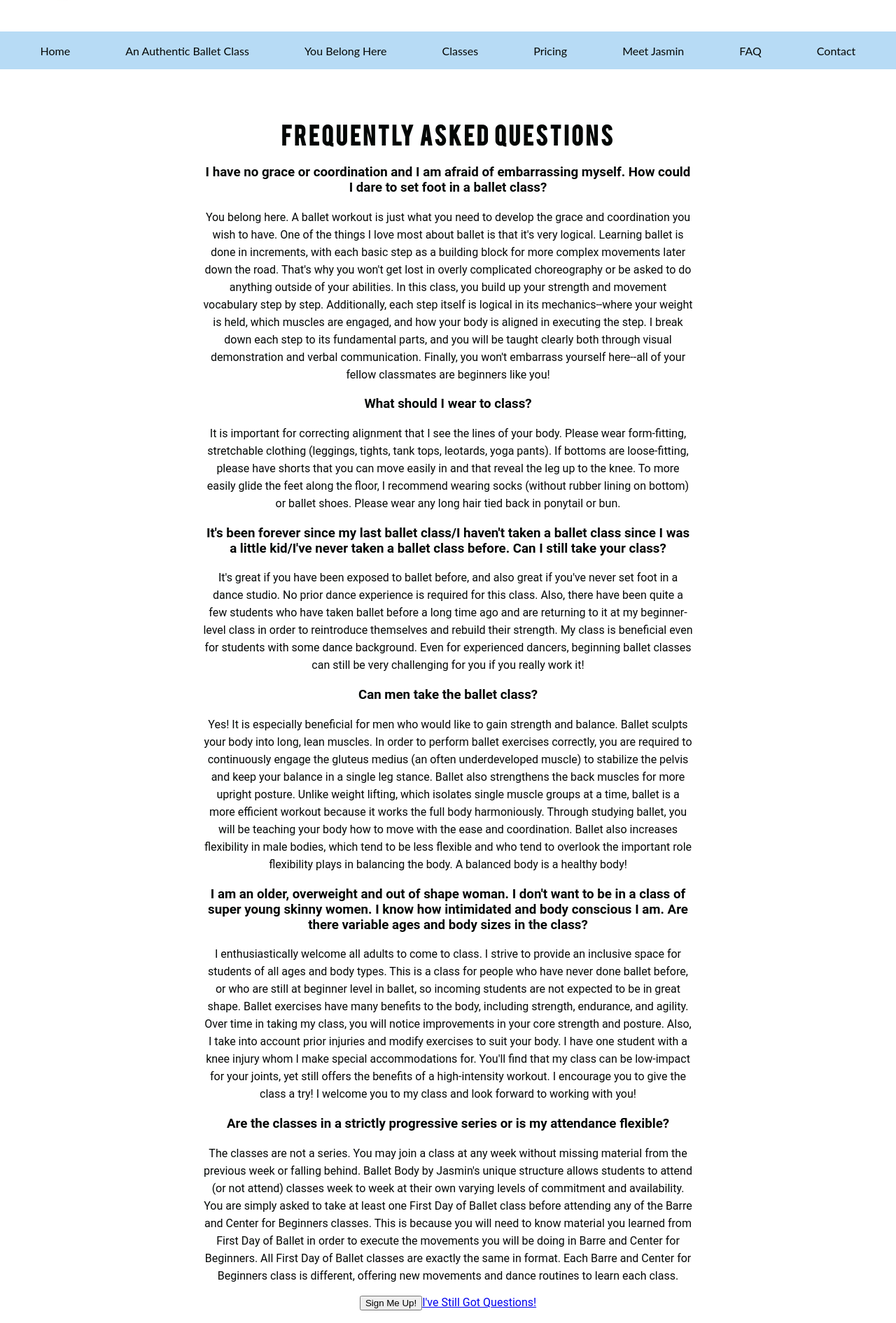
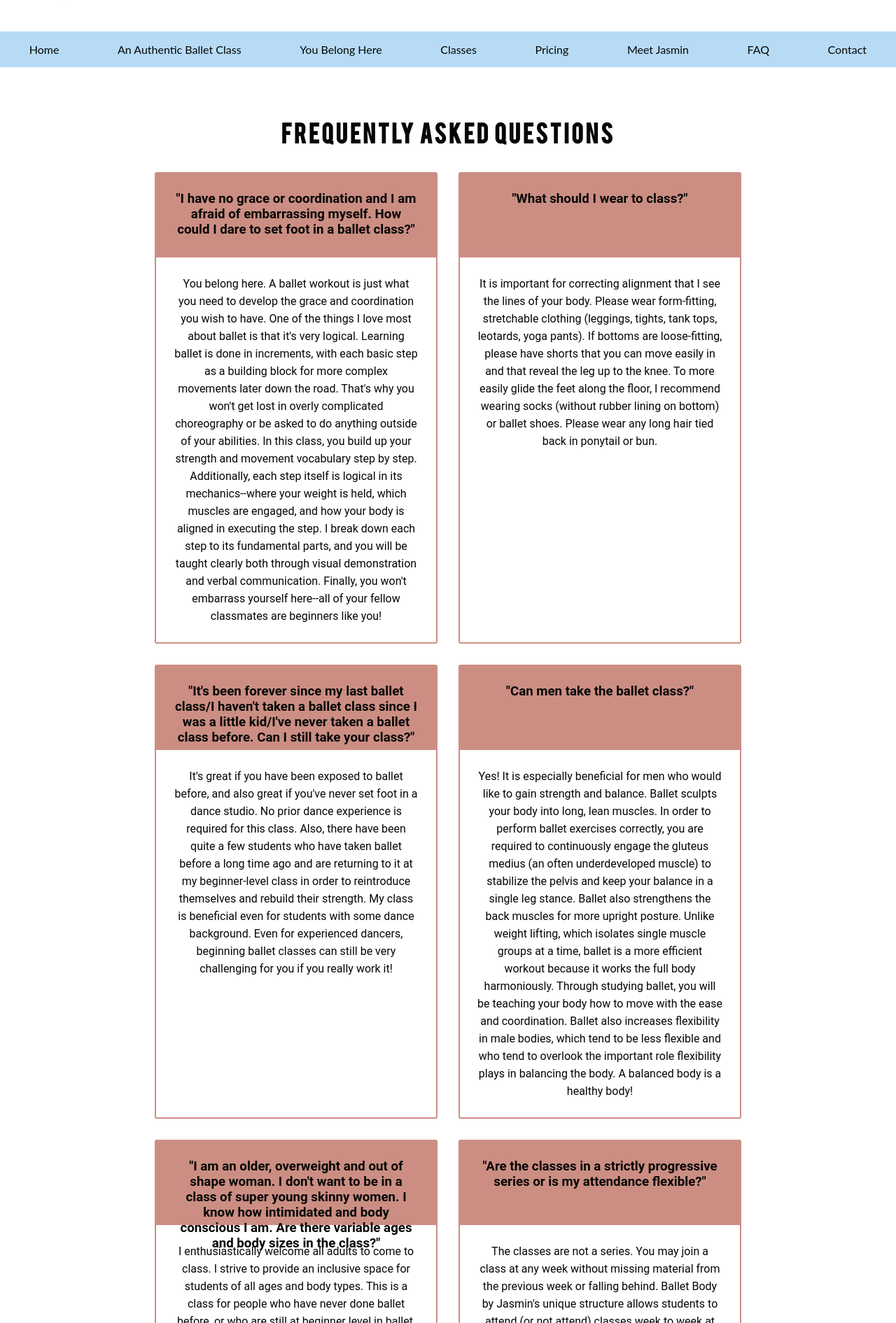
Before and after one commit to JasminTrotter/Ballet-Body-by-Jasmin, a React (Create React App) app: page /FAQ in a window 1280 px wide. Shown: the part 249-2140 px from the top of the page at 70% size. Built offline with nearby package versions, Linux system fonts and the light colour scheme.

Commit message:
lookin even better (more styles)

```diff
--- a/src/App.css
+++ b/src/App.css
@@ -6,6 +6,10 @@
 @font-face {
 	font-family: PlaylistScript;
 	src: url(./assets/Playlist-Script.otf);
+}
+
+.hidden {
+	display: none;
 }
 
 .App {
@@ -21,6 +25,27 @@
 	margin-left: 20px;
 }
 
+.tagbox {
+	float: right;
+	text-align: right;
+	position: static;
+}
+
+
+.social-logo {
+	height: 40px;
+	padding: 10px;
+}
+
+.yelp-logo {
+	height: 70px;
+	padding: 10px;
+}
+
+.yelp-logo:hover, .yelp-logo:active, .social-logo:hover, .social-logo:active {
+	filter: brightness(1.5);
+}
+
 .tagline {
 	font-family: 'PlaylistScript';
 	font-size: 40px;
@@ -30,35 +55,26 @@
 
 .spicy-header {
 	font-family: 'PlaylistScript';
-	font-size: 20px;
+	font-size: 27px;
 	padding: 20px;
 }
 
-
-
-.tagbox {
-	float: right;
-	text-align: right;
-}
-
-
-.social-logo {
-	height: 40px;
-	padding: 10px;
-}
 
 main {
 	text-align: center;
 	margin: auto;
 	width: 70%;
-	max-width: 700px;
 	padding: 50px 10px;
 }
 
 nav {
   font-family: "Lato", sans-serif;
+  padding: 1% 0;
+
+/*  blackish*/
   color: #040706;
-  padding: 1% 0;
+
+/*  light blue*/
   background-color: #B7DBF5;
 }
 
@@ -66,24 +82,31 @@ nav {
 	color: #040706;
 	text-decoration: none;
 	margin: auto;
+	padding: 25px 10px;
+	position: relative;
+	top: -22px;
 }
 
-.navlink:visited {
-	text-decoration: none;
+.navlink:hover, .navlink:active {
+	background-color: white;
 }
 
 .desktopNav {
   column-count: 8;
-  padding: 18px;
   margin-left: auto;
   display: flex;
   font-size: 16px;
-  height: 18px;
+  height: 25px;
 }
 
 h1, h2 {
 	font-family: 'Bebas';
 	letter-spacing: 3px;
+}
+
+.article {
+	max-width: 700px;
+	margin: auto;
 }
 
 p {
@@ -117,3 +140,74 @@ p {
 	border: 5px solid #CC8E83;
 	margin-bottom:30px;
 }
+
+button, .naving-button {
+	background-color: #CC8E83;
+	color: #040706;
+	padding: 12px;
+	border: none;
+	border-radius: 3px;
+	cursor: pointer;
+	text-decoration: none;
+
+}
+
+button:hover, button:active, .naving-button:hover, .naving-button:active {
+	background-color: #B7DBF5;
+}
+
+ul {
+	padding-left: 0px;
+}
+
+.Q-holder, .price-container {
+	display: flex;
+	flex-wrap: wrap;
+	justify-content: center;
+}
+
+.aQ {
+	border: #CC8E83 solid 2px;
+	border-radius: 3px;
+	width: 400px;
+	margin: 15px;
+}
+
+.price-item {
+	border: #349EDB solid 2px;
+	border-radius: 3px;
+	width: 400px;
+	margin: 15px;
+}
+
+.aQ p, .price-item p {
+	margin: 25px;
+}
+
+.aQ h3 {
+	margin: 0px;
+	background-color: #CC8E83;
+	padding: 25px;
+	height: 70px;
+}
+
+
+.price-item h3 {
+	margin: 0px;
+	background-color: #B7DBF5;
+	padding: 25px;
+	height: 20px;
+}
+
+.imagine {
+	width: 30vw;
+	float: right;
+	border: #CC8E83 solid 2px;
+	border-radius: 3px;
+	margin: 20px;
+}
+
+.buy-now {
+	position: fixed;
+	right: 20%;
+}
--- a/src/Components/Classes.js
+++ b/src/Components/Classes.js
@@ -1,7 +1,7 @@
 import React from 'react';
 import {BrowserRouter as Router, Route, Link} from 'react-router-dom';
 
-export default function Classes(props) {
+export default function Classes() {
 
 	return (
 
@@ -35,7 +35,7 @@ export default function Classes(props) {
 						In Barre and Center, you will rely on the knowledge you have gained in First Day of Ballet to learn new steps. After warm-up and barre exercises, students will learn a short combination dance in the center floor. The combination gracefully pieces together steps that were just learned at the barre, and will have you leaving class feeling like a real dancer!
 					</p>
 				</div>
-				<Link to='/pricing'>View Pricing</Link>
+				<Link className="naving-button" to='/pricing'>View Pricing</Link>
 			</div>
 		</div>
 	);
--- a/src/Components/FAQ.js
+++ b/src/Components/FAQ.js
@@ -7,32 +7,46 @@ export default function FAQ(props) {
 
 		<div className="faq">
 			<h1>Frequently Asked Questions</h1>
-			<h3>I have no grace or coordination and I am afraid of embarrassing myself. How could I dare to set foot in a ballet class?</h3>
+			<div className="Q-holder">
+				<div className="aQ">
+					<h3>"I have no grace or coordination and I am afraid of embarrassing myself. How could I dare to set foot in a ballet class?"</h3>
 					<p>
 						You belong here. A ballet workout is just what you need to develop the grace and coordination you wish to have. One of the things I love most about ballet is that it's very logical. Learning ballet is done in increments, with each basic step as a building block for more complex movements later down the road. That's why you won't get lost in overly complicated choreography or be asked to do anything outside of your abilities. In this class, you build up your strength and movement vocabulary step by step. Additionally, each step itself is logical in its mechanics--where your weight is held, which muscles are engaged, and how your body is aligned in executing the step. I break down each step to its fundamental parts, and you will be taught clearly both through visual demonstration and verbal communication. Finally, you won't embarrass yourself here--all of your fellow classmates are beginners like you!
 					</p>
-			<h3>What should I wear to class?</h3>
+					</div>
+				<div className="aQ">
+					<h3>"What should I wear to class?"</h3>
 					<p>
 						It is important for correcting alignment that I see the lines of your body. Please wear form-fitting, stretchable clothing (leggings, tights, tank tops, leotards, yoga pants). If bottoms are loose-fitting, please have shorts that you can move easily in and that reveal the leg up to the knee.
 						To more easily glide the feet along the floor, I recommend wearing socks (without rubber lining on bottom) or ballet shoes.
 						Please wear any long hair tied back in ponytail or bun.
 					</p>
-			<h3>It's been forever since my last ballet class/I haven't taken a ballet class since I was a little kid/I've never taken a ballet class before. Can I still take your class?</h3>
+				</div>
+					<div className="aQ">
+					<h3>"It's been forever since my last ballet class/I haven't taken a ballet class since I was a little kid/I've never taken a ballet class before. Can I still take your class?"</h3>
 					<p>
 						It's great if you have been exposed to ballet before, and also great if you've never set foot in a dance studio. No prior dance experience is required for this class. Also, there have been quite a few students who have taken ballet before a long time ago and are returning to it at my beginner-level class in order to reintroduce themselves and rebuild their strength. My class is beneficial even for students with some dance background. Even for experienced dancers, beginning ballet classes can still be very challenging for you if you really work it!
 					</p>
-			<h3>Can men take the ballet class?</h3>
+				</div>
+				<div className="aQ">
+					<h3>"Can men take the ballet class?"</h3>
 					<p>
 						Yes! It is especially beneficial for men who would like to gain strength and balance. Ballet sculpts your body into long, lean muscles. In order to perform ballet exercises correctly, you are required to continuously engage the gluteus medius (an often underdeveloped muscle) to stabilize the pelvis and keep your balance in a single leg stance. Ballet also strengthens the back muscles for more upright posture. Unlike weight lifting, which isolates single muscle groups at a time, ballet is a more efficient workout because it works the full body harmoniously. Through studying ballet, you will be teaching your body how to move with the ease and coordination. Ballet also increases flexibility in male bodies, which tend to be less flexible and who tend to overlook the important role flexibility plays in balancing the body. A balanced body is a healthy body!
 					</p>
-			<h3>I am an older, overweight and out of shape woman. I don't want to be in a class of super young skinny women. I know how intimidated and body conscious I am. Are there variable ages and body sizes in the class?</h3>
+				</div>
+				<div className="aQ">
+					<h3>"I am an older, overweight and out of shape woman. I don't want to be in a class of super young skinny women. I know how intimidated and body conscious I am. Are there variable ages and body sizes in the class?"</h3>
 					<p>
 						I enthusiastically welcome all adults to come to class. I strive to provide an inclusive space for students of all ages and body types. This is a class for people who have never done ballet before, or who are still at beginner level in ballet, so incoming students are not expected to be in great shape. Ballet exercises have many benefits to the body, including strength, endurance, and agility. Over time in taking my class, you will notice improvements in your core strength and posture. Also, I take into account prior injuries and modify exercises to suit your body. I have one student with a knee injury whom I make special accommodations for. You'll find that my class can be low-impact for your joints, yet still offers the benefits of a high-intensity workout. I encourage you to give the class a try! I welcome you to my class and look forward to working with you!
 					</p>
-			<h3>Are the classes in a strictly progressive series or is my attendance flexible?</h3>
+				</div>
+				<div className="aQ">
+					<h3>"Are the classes in a strictly progressive series or is my attendance flexible?"</h3>
 					<p>
 						The classes are not a series. You may join a class at any week without missing material from the previous week or falling behind. Ballet Body by Jasmin's unique structure allows students to attend (or not attend) classes week to week at their own varying levels of commitment and availability. You are simply asked to take at least one First Day of Ballet class before attending any of the Barre and Center for Beginners classes. This is because you will need to know material you learned from First Day of Ballet in order to execute the movements you will be doing in Barre and Center for Beginners. All First Day of Ballet classes are exactly the same in format. Each Barre and Center for Beginners class is different, offering new movements and dance routines to learn each class.
 					</p>
+				</div>
+			</div>
 			<button>Sign Me Up!</button>
 			<Link to='/contact' className="button">I've Still Got Questions!</Link>
 		</div>
--- a/src/Components/MeetJasmin.js
+++ b/src/Components/MeetJasmin.js
@@ -7,11 +7,10 @@ export default class MeetJasmin extends React.Component {
 
 
 	render() {
-		const bullet = ``
 
 		return (
 
-			<div className="MeetJasmin">
+			<div className="article">
 				<h1>Meet Jasmin</h1>
 				<h2 className="spicy-header">Owner, Founder of Ballet Body by Jasmin</h2>
 				<img src={headshot} className="headshot" />
--- a/src/Components/Navbar.js
+++ b/src/Components/Navbar.js
@@ -7,7 +7,7 @@ export default function Navbar(props) {
 
 		<nav className="desktopNav">
 
-			<Link to="/" className="navlink">Home</Link>
+			<Link to="/" className="navlink" onClick={()=>window.location.reload()}>Home</Link>
       		<Link to="/an-authentic-ballet-class" className="navlink">An Authentic Ballet Class</Link>
       		<Link to="/you-belong-here" className="navlink">You Belong Here</Link>
       		<Link to="/classes" className="navlink">Classes</Link>
```
Also changed, not shown: src/Components/Authentic.js (+9 -6 lines), src/Components/Header.js (+9 -5 lines), src/Components/Pricing.js (+6 -3 lines), src/Components/You.js (+6 -3 lines), src/assets/images/yelpers.png (added), 1 other file (tests, documents, lock files or other folders). Lines whose indentation alone changed are shown as unchanged.
